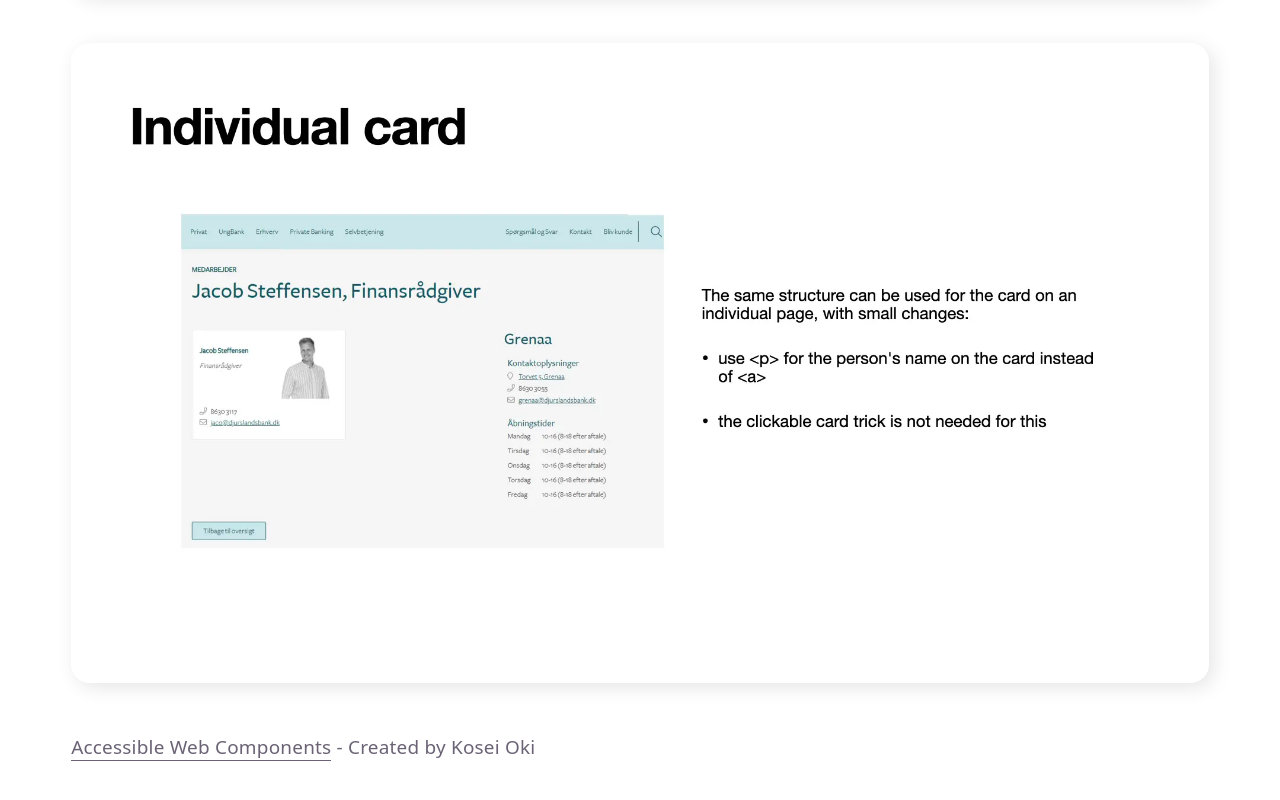
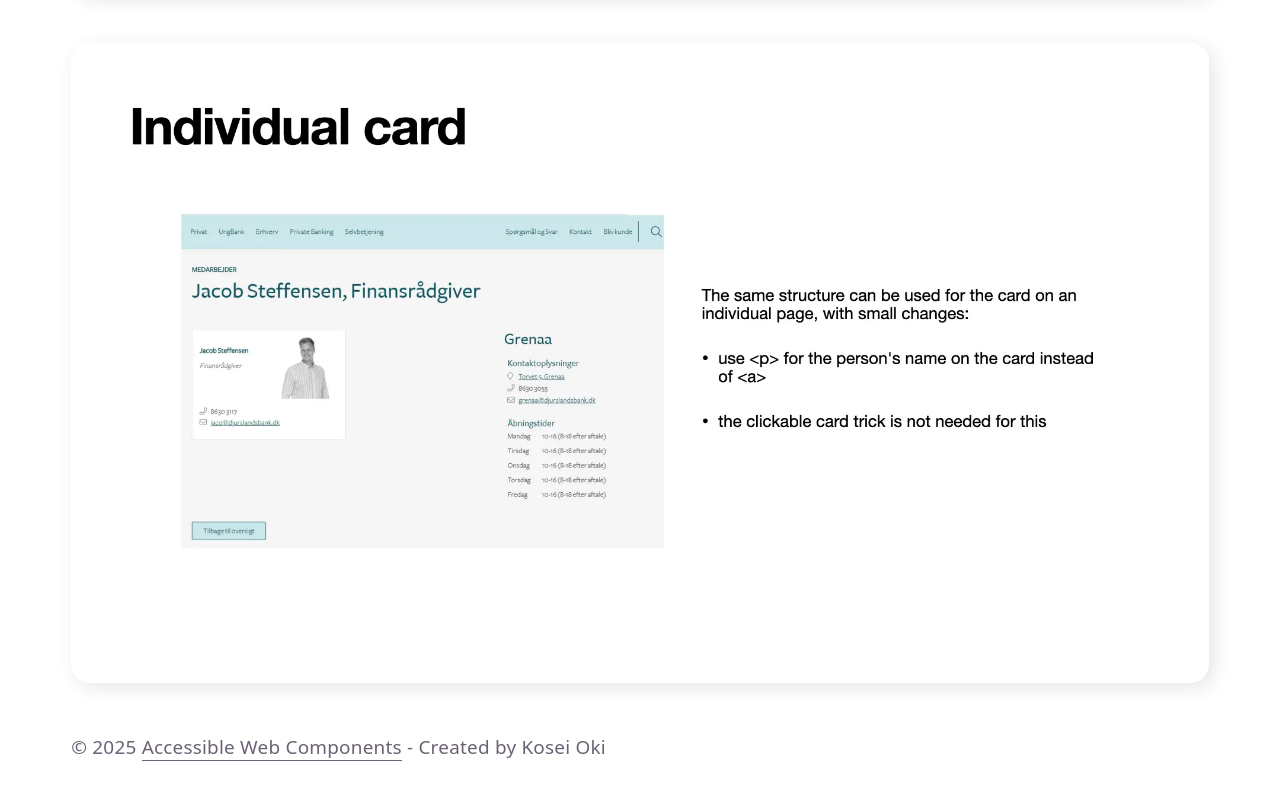
Before and after one commit to Koseioki/accessible-web-components, a React (Vite) app: page /contact-card in a window 1280 px wide. Shown: the part 3098-3898 px from the top of the page. Built offline with nearby package versions, Linux system fonts and the light colour scheme.

Commit message:
added copyright

```diff
--- a/src/components/Footer.tsx
+++ b/src/components/Footer.tsx
@@ -1,16 +1,13 @@
 import { NavLink } from "react-router";
-import './Footer.css';
+import "./Footer.css";
 
 export function Footer() {
   return (
     <footer>
       <p>
-
-        <NavLink to="/">Accessible Web Components</NavLink> -
-
-        Created by Kosei Oki
-
-        </p>
+        &copy; 2025 <NavLink to="/">Accessible Web Components</NavLink> - Created by Kosei
+        Oki
+      </p>
     </footer>
-    );
+  );
 }
```
